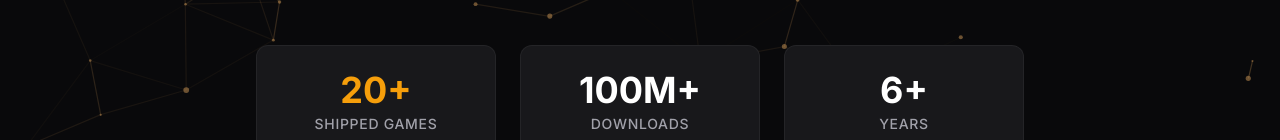
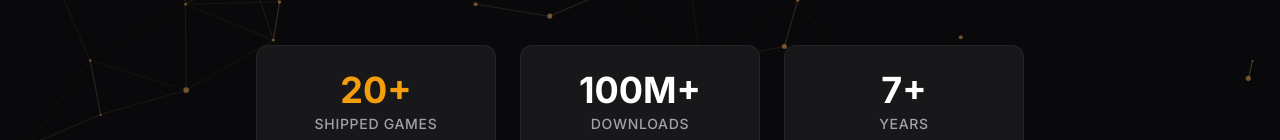
Before and after one commit to MustafaNaqvi/MustafaNaqvi.github.io, a React (Vite) app: page / in a window 1280 px wide. Shown: the part 607-747 px from the top of the page. Built offline with nearby package versions, Linux system fonts and the light colour scheme.

Commit message:
chore: Update years of experience

```diff
--- a/src/components/Hero.jsx
+++ b/src/components/Hero.jsx
@@ -40,7 +40,7 @@ export default function Hero() {
             <div className="text-xs sm:text-sm font-medium text-zinc-400 uppercase tracking-wider">downloads</div>
           </div>
           <div className="flex flex-col items-center justify-center bg-zinc-900 border border-white/5 rounded-xl p-6">
-            <div className="text-3xl sm:text-4xl font-bold text-white mb-1">6+</div>
+            <div className="text-3xl sm:text-4xl font-bold text-white mb-1">7+</div>
             <div className="text-xs sm:text-sm font-medium text-zinc-400 uppercase tracking-wider">years</div>
           </div>
         </div>
```
